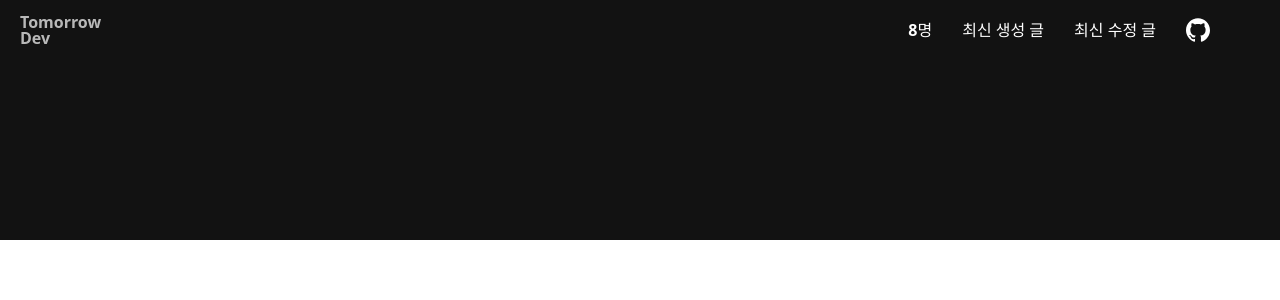
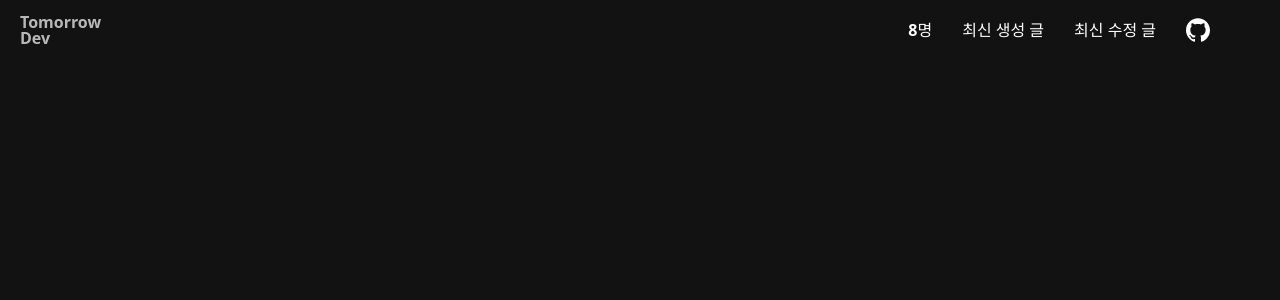
Before and after one commit to wjdals0304/tomorrow-dev, a Next.js app: page / in a window 1280 px wide. Shown: the top 300 px of the page. Built offline with nearby package versions, Linux system fonts and the light colour scheme; a web font is replaced by a local one.

Commit message:
feat: 홈 레이아웃 작업

```diff
--- /dev/null
+++ b/src/feature/home/Article.tsx
@@ -0,0 +1,7 @@
+export function Article() {
+  return (
+    <div className="flex-1 bg-white p-5">
+      <div className="flex flex-wrap gap-5"></div>
+    </div>
+  );
+}
--- /dev/null
+++ b/src/feature/home/Chart.tsx
@@ -0,0 +1,3 @@
+export function Chart() {
+  return <div className="flex-1 bg-white h-300"></div>;
+}
--- a/src/feature/home/Main.tsx
+++ b/src/feature/home/Main.tsx
@@ -1,7 +1,17 @@
+import { Article } from './Article';
+import { Chart } from './Chart';
+import { Orders } from './Orders';
+import { ShortPost } from './ShortPost';
+
 export function Main() {
   return (
-    <main className="pt-60 pb-100 bg-dark">
-      <div className=""> </div>
+    <main className="bg-dark h-screen">
+      <div className="flex justify-between px-5 m-auto w-full mb-3">
+        <Chart />
+        <ShortPost />
+      </div>
+      <Orders />
+      <Article />
     </main>
   );
 }
--- /dev/null
+++ b/src/feature/home/Orders.tsx
@@ -0,0 +1,5 @@
+export function Orders() {
+  return (
+    <div className="pr-2.5 flex justify-end flex-wrap gap-2.5 h-7 bg-white mb-3"></div>
+  );
+}
--- /dev/null
+++ b/src/feature/home/ShortPost.tsx
@@ -0,0 +1,3 @@
+export function ShortPost() {
+  return <div className="flex-1 bg-white h-300"></div>;
+}
--- a/tailwind.config.ts
+++ b/tailwind.config.ts
@@ -24,6 +24,7 @@ const config: Config = {
       height: {
         '60': '60px',
         '100': '100px',
+        '300': '300px',
       },
       spacing: {
         1: '4px',
```
